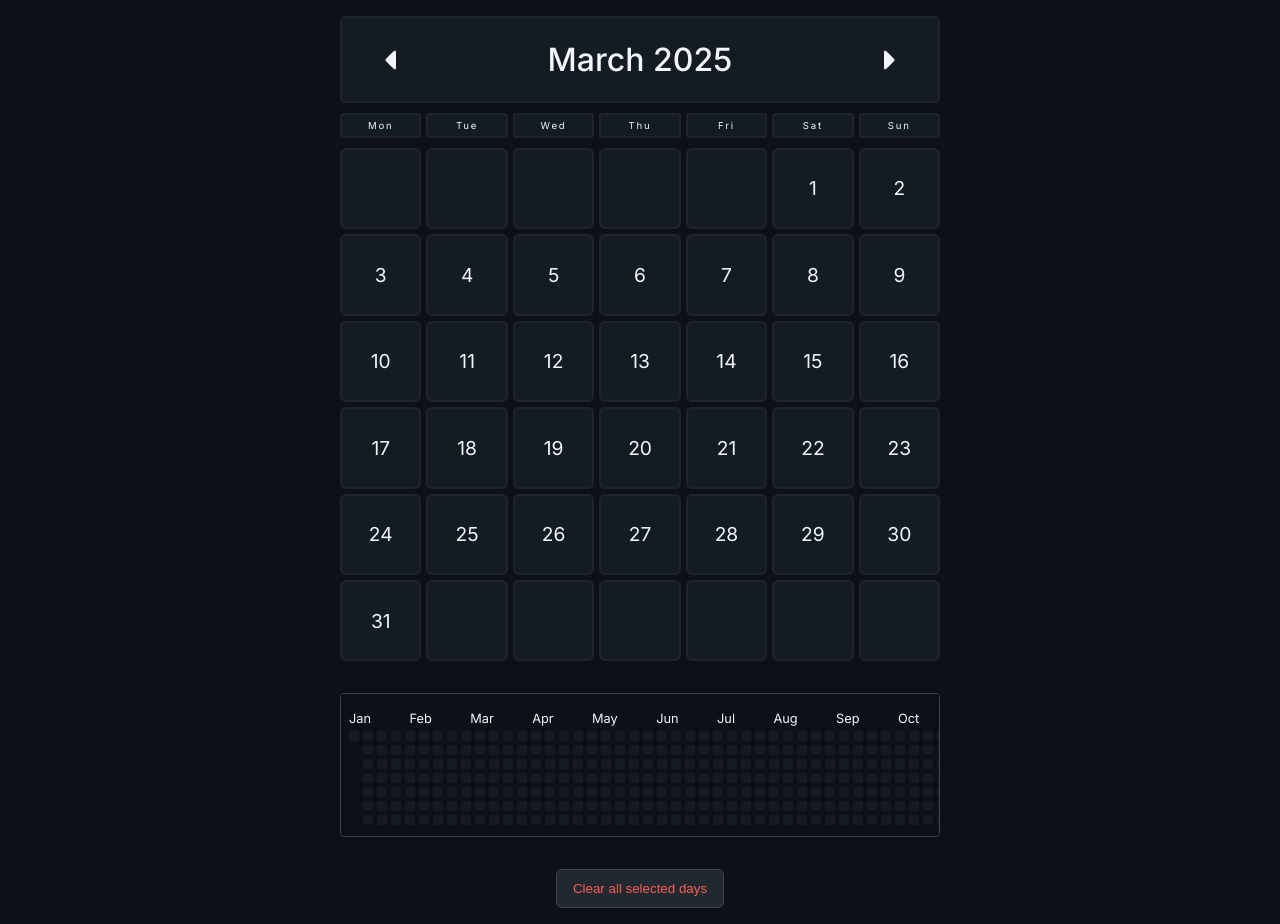
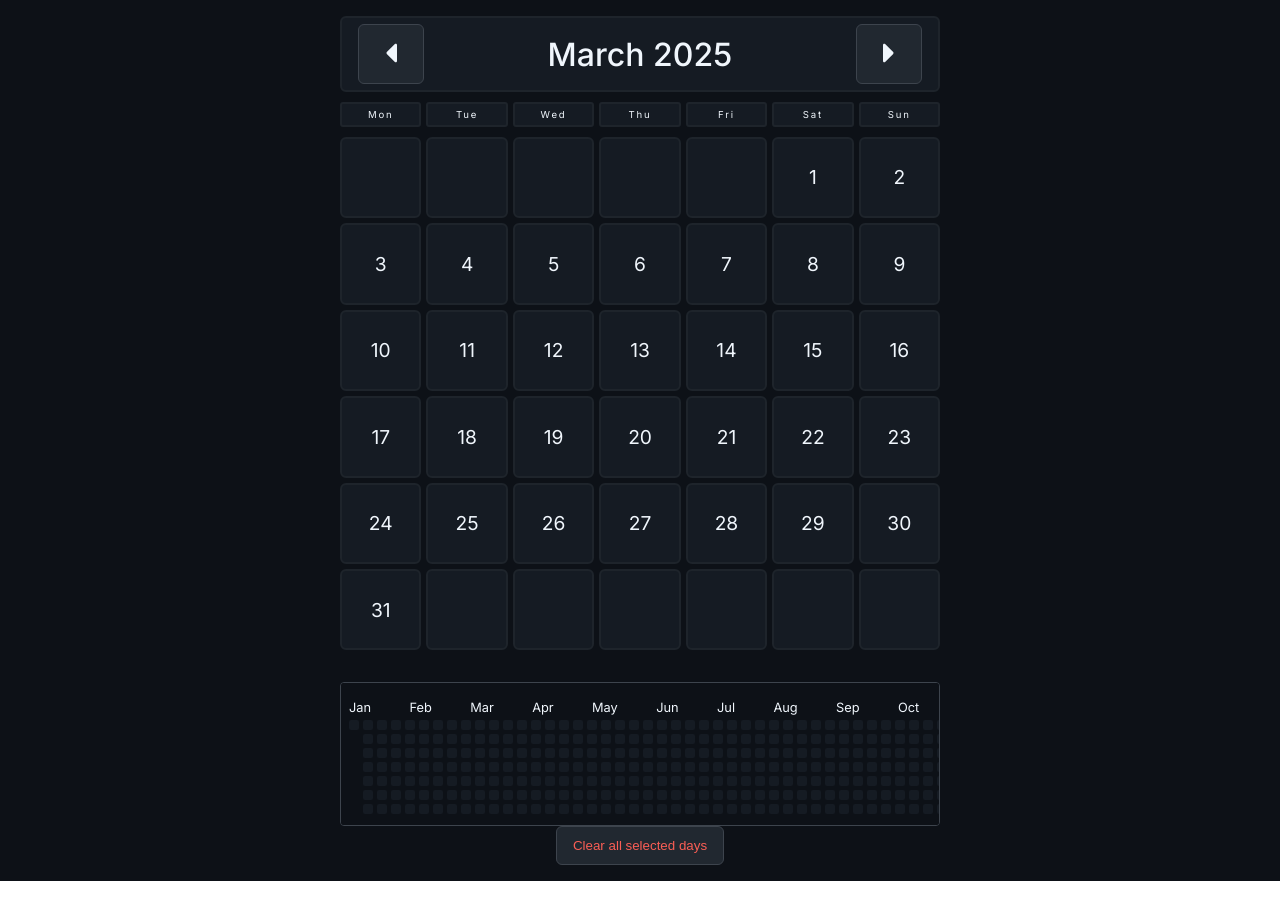
Before and after one commit to DavidAkerlind/vite-react-test-repo, a React (Vite) app: page / in a window 1280 px wide. After the commit the page ends 881 px from the top, so only its background shows below. Built offline with nearby package versions, Linux system fonts and the light colour scheme.

Commit message:
Refactor calendar components to use reusable Button component, implement YearlyGrid and MonthHeader, and add localStorage support for selected days

```diff
--- a/src/components/Button.jsx
+++ b/src/components/Button.jsx
@@ -1,10 +1,10 @@
 import React from 'react';
 
 function Button({ text, type, onClick }) {
-	const buttonClass = type === 'danger' ? 'danger' : ''; // Add 'danger' class if type is 'danger'
+	// Add 'danger' class if type is 'danger'
 
 	return (
-		<button onClick={onClick} className={buttonClass}>
+		<button onClick={onClick} className={type}>
 			{text}
 		</button>
 	);
--- a/src/components/Calendar.jsx
+++ b/src/components/Calendar.jsx
@@ -1,26 +1,73 @@
-import React, { useState } from 'react';
+import React, { useEffect, useState } from 'react';
 import CalendarHeader from './CalendarHeader';
 import CalendarDays from './CalendarDays';
 import CalendarGrid from './CalendarGrid';
 import YearlyView from './YearlyView';
+import Button from './Button';
 
 const Calendar = () => {
 	const [currentMonth, setCurrentMonth] = useState(new Date().getMonth());
 	const [currentYear, setCurrentYear] = useState(new Date().getFullYear());
 	const [selectedDays, setSelectedDays] = useState({});
+
+	// Load selected days from localStorage when the component mounts
+	useEffect(() => {
+		const savedDays = localStorage.getItem('selectedDays');
+		if (savedDays) {
+			setSelectedDays(JSON.parse(savedDays));
+		}
+	}, []);
+
+	// Save selected days to localStorage whenever selectedDays changes
+	useEffect(() => {
+		localStorage.setItem('selectedDays', JSON.stringify(selectedDays));
+	}, [selectedDays]);
+
+	const toggleDay = (day) => {
+		const key = `${currentYear}-${currentMonth}`;
+		const monthSelections = selectedDays[key] || [];
+
+		if (monthSelections.includes(day)) {
+			setSelectedDays({
+				...selectedDays,
+				[key]: monthSelections.filter((d) => d !== day),
+			});
+		} else {
+			setSelectedDays({
+				...selectedDays,
+				[key]: [...monthSelections, day],
+			});
+		}
+	};
+
+	// Function to clear all selected days
+	const clearSelectedDays = () => {
+		setSelectedDays({});
+		localStorage.removeItem('selectedDays');
+	};
+
 	return (
 		<div className="calendar">
 			<CalendarHeader
 				currentMonth={currentMonth}
 				currentYear={currentYear}
 				setCurrentMonth={setCurrentMonth}
+				setCurrentYear={setCurrentYear}
 			/>
 			<CalendarDays />
 			<CalendarGrid
 				currentMonth={currentMonth}
 				currentYear={currentYear}
 				selectedDays={selectedDays}
-				setSelectedDays={setSelectedDays}
+				toggleDay={toggleDay}
+			/>
+
+			<YearlyView selectedDays={selectedDays} />
+			<Button
+				text="Clear all selected days"
+				className="button"
+				onClick={clearSelectedDays}
+				type="danger"
 			/>
 		</div>
 	);
--- a/src/components/CalendarGrid.jsx
+++ b/src/components/CalendarGrid.jsx
@@ -1,74 +1,35 @@
-import React, { useState, useEffect } from 'react';
-import YearlyView from './YearlyView';
-import Button from './Button';
+import React from 'react';
 
-const CalendarGrid = ({ currentMonth, currentYear }) => {
-	const [selectedDays, setSelectedDays] = useState({});
-
-	// Ladda från localStorage vid start
-	useEffect(() => {
-		const savedDays = localStorage.getItem('selectedDays');
-		if (savedDays) {
-			setSelectedDays(JSON.parse(savedDays));
-		}
-	}, []);
-
-	// Spara till localStorage varje gång selectedDays ändras
-	useEffect(() => {
-		localStorage.setItem('selectedDays', JSON.stringify(selectedDays));
-	}, [selectedDays]);
-
+const CalendarGrid = ({
+	currentMonth,
+	currentYear,
+	selectedDays,
+	toggleDay,
+}) => {
 	const getDaysInMonth = (year, month) => {
-		const firstDay = new Date(year, month, 0).getDay(); // First day of the month
-		const daysInMonth = new Date(year, month + 1, 0).getDate(); // Total number of days in the month
+		const firstDay = new Date(year, month, 0).getDay();
+		const daysInMonth = new Date(year, month + 1, 0).getDate();
 
 		let days = [];
-
 		for (let i = 0; i < firstDay; i++) {
-			days.push(null); // Add empty days before the first day of the month
+			days.push(null);
 		}
 
-		// Add the actual days of the month
 		for (let i = 1; i <= daysInMonth; i++) {
 			days.push(i);
 		}
 
-		// Ensure that we have a full week for the last partial week, if any.
 		while (days.length % 7 !== 0) {
-			days.push(null); // Fill the remaining slots to complete the last week
+			days.push(null);
 		}
 
 		return days;
-	};
-
-	const toggleDay = (day) => {
-		const key = `${currentYear}-${currentMonth}`;
-		const monthSelections = selectedDays[key] || [];
-
-		if (monthSelections.includes(day)) {
-			setSelectedDays({
-				...selectedDays,
-				[key]: monthSelections.filter((d) => d !== day),
-			});
-		} else {
-			setSelectedDays({
-				...selectedDays,
-				[key]: [...monthSelections, day],
-			});
-		}
-	};
-
-	// Funktion för att rensa alla valda dagar
-	const clearSelectedDays = () => {
-		setSelectedDays({});
-		localStorage.removeItem('selectedDays');
 	};
 
 	const currentSelectedDays =
 		selectedDays[`${currentYear}-${currentMonth}`] || [];
 
 	return (
-		<div className="calendar-container">
 		<div className="calendar-grid">
 			{getDaysInMonth(currentYear, currentMonth).map((day, index) => (
 				<div
@@ -83,15 +44,6 @@ const CalendarGrid = ({ currentMonth, currentYear }) => {
 				</div>
 			))}
 		</div>
-
-			<YearlyView selectedDays={selectedDays} />
-			<Button
-				text="Clear all selected days"
-				className="button"
-				onClick={clearSelectedDays}
-				type="danger"
-			/>
-		</div>
 	);
 };
 
--- a/src/components/CalendarHeader.jsx
+++ b/src/components/CalendarHeader.jsx
@@ -1,5 +1,6 @@
 import React from 'react';
 import { FaCaretLeft, FaCaretRight } from 'react-icons/fa';
+import Button from './Button'; // Import the Button component
 
 const CalendarHeader = ({ currentMonth, currentYear, setCurrentMonth }) => {
 	const months = [
@@ -19,21 +20,28 @@ const CalendarHeader = ({ currentMonth, currentYear, setCurrentMonth }) => {
 
 	return (
 		<div className="calendar-header">
-			<button
+			{/* Left Button for changing month */}
+			<Button
+				text={<FaCaretLeft style={{ fontSize: '2rem' }} />}
 				onClick={() =>
 					setCurrentMonth((prev) => (prev === 0 ? 11 : prev - 1))
-				}>
-				<FaCaretLeft />
-			</button>
+				}
+				type="icon" // You can change the type to 'danger' or any other type you prefer
+			/>
+
+			{/* Display current month and year */}
 			<h2>
 				{months[currentMonth]} {currentYear}
 			</h2>
-			<button
+
+			{/* Right Button for changing month */}
+			<Button
+				text={<FaCaretRight style={{ fontSize: '2rem' }} />}
 				onClick={() =>
 					setCurrentMonth((prev) => (prev === 11 ? 0 : prev + 1))
-				}>
-				<FaCaretRight />
-			</button>
+				}
+				type="icon" // You can change the type to 'danger' or any other type you prefer
+			/>
 		</div>
 	);
 };
--- /dev/null
+++ b/src/components/MonthHeader.jsx
@@ -0,0 +1,31 @@
+import React from 'react';
+
+// Lista med månadsförkortningar
+const monthAbbreviations = [
+	'Jan',
+	'Feb',
+	'Mar',
+	'Apr',
+	'May',
+	'Jun',
+	'Jul',
+	'Aug',
+	'Sep',
+	'Oct',
+	'Nov',
+	'Dec',
+];
+
+const MonthHeader = () => {
+	return (
+		<div className="month-header">
+			{monthAbbreviations.map((month, index) => (
+				<div key={index} className="month-label">
+					{month}
+				</div>
+			))}
+		</div>
+	);
+};
+
+export default MonthHeader;
--- /dev/null
+++ b/src/components/YearlyGrid.jsx
@@ -0,0 +1,79 @@
+import React from 'react';
+
+const YearlyGrid = ({
+	selectedDays,
+	setHoveredDay,
+	setTooltipPosition,
+	getOrdinalSuffix,
+}) => {
+	const generateYearWeeks = () => {
+		const yearWeeks = [];
+
+		// Loop through each month
+		for (let month = 0; month < 12; month++) {
+			const daysInMonth = new Date(2025, month + 1, 0).getDate();
+
+			// Loop through each day in the month
+			for (let day = 1; day <= daysInMonth; day++) {
+				const date = new Date(2025, month, day);
+
+				// Calculate the week number using the ISO week system
+				const weekNumber = Math.ceil(
+					(date - new Date(2025, 0, 1)) / (7 * 24 * 60 * 60 * 1000)
+				);
+
+				if (!yearWeeks[weekNumber]) {
+					yearWeeks[weekNumber] = [];
+				}
+
+				// Add the current day to the corresponding week
+				yearWeeks[weekNumber].push({ month, day });
+			}
+		}
+
+		return yearWeeks;
+	};
+
+	return (
+		<div className="yearly-view">
+			{generateYearWeeks().map((week, weekIndex) => (
+				<div key={weekIndex} className="week-column">
+					{week.map(({ month, day }, dayIndex) => {
+						const isSelected =
+							selectedDays[`${2025}-${month}`]?.includes(day);
+
+						return (
+							<div
+								key={dayIndex}
+								className={`yearly-day ${
+									isSelected ? 'selected' : ''
+								}`}
+								onMouseEnter={(e) => {
+									const monthName = new Date(
+										2025,
+										month,
+										day
+									).toLocaleString('en-US', {
+										month: 'long',
+									});
+									setHoveredDay(
+										`${monthName} ${day}${getOrdinalSuffix(
+											day
+										)}`
+									);
+									setTooltipPosition({
+										x: e.clientX,
+										y: e.clientY,
+									});
+								}}
+								onMouseLeave={() => setHoveredDay(null)}
+							/>
+						);
+					})}
+				</div>
+			))}
+		</div>
+	);
+};
+
+export default YearlyGrid;
--- a/src/components/YearlyView.jsx
+++ b/src/components/YearlyView.jsx
@@ -1,4 +1,6 @@
 import React, { useState } from 'react';
+import MonthHeader from './MonthHeader';
+import YearlyGrid from './YearlyGrid';
 
 const YearlyView = ({ selectedDays }) => {
 	const [hoveredDay, setHoveredDay] = useState(null);
@@ -14,100 +16,15 @@ const YearlyView = ({ selectedDays }) => {
 		return 'th';
 	};
 
-	// Lista med månadsförkortningar
-	const monthAbbreviations = [
-		'Jan',
-		'Feb',
-		'Mar',
-		'Apr',
-		'May',
-		'Jun',
-		'Jul',
-		'Aug',
-		'Sep',
-		'Oct',
-		'Nov',
-		'Dec',
-	];
-
-	const generateYearWeeks = () => {
-		const yearWeeks = [];
-
-		// Loop through each month
-		for (let month = 0; month < 12; month++) {
-			const daysInMonth = new Date(2025, month + 1, 0).getDate();
-
-			// Loop through each day in the month
-			for (let day = 1; day <= daysInMonth; day++) {
-				const date = new Date(2025, month, day);
-
-				// Calculate the week number using the ISO week system
-				const weekNumber = Math.ceil(
-					(date - new Date(2025, 0, 1)) / (7 * 24 * 60 * 60 * 1000)
-				);
-
-				if (!yearWeeks[weekNumber]) {
-					yearWeeks[weekNumber] = [];
-				}
-
-				// Add the current day to the corresponding week
-				yearWeeks[weekNumber].push({ month, day });
-			}
-		}
-
-		return yearWeeks;
-	};
-
 	return (
 		<div className="yearly-view-container">
-			{/* Månadsförkortningar */}
-			<div className="month-header">
-				{monthAbbreviations.map((month, index) => (
-					<div key={index} className="month-label">
-						{month}
-					</div>
-				))}
-			</div>
-
-			<div className="yearly-view">
-				{generateYearWeeks().map((week, weekIndex) => (
-					<div key={weekIndex} className="week-column">
-						{week.map(({ month, day }, dayIndex) => {
-							const isSelected =
-								selectedDays[`${2025}-${month}`]?.includes(day);
-
-							return (
-								<div
-									key={dayIndex}
-									className={`yearly-day ${
-										isSelected ? 'selected' : ''
-									}`}
-									onMouseEnter={(e) => {
-										const monthName = new Date(
-											2025,
-											month,
-											day
-										).toLocaleString('en-US', {
-											month: 'long',
-										});
-										setHoveredDay(
-											`${monthName} ${day}${getOrdinalSuffix(
-												day
-											)}`
-										);
-										setTooltipPosition({
-											x: e.clientX,
-											y: e.clientY,
-										});
-									}}
-									onMouseLeave={() => setHoveredDay(null)}
-								/>
-							);
-						})}
-					</div>
-				))}
-			</div>
-
+			<MonthHeader />
+			<YearlyGrid
+				selectedDays={selectedDays}
+				setHoveredDay={setHoveredDay}
+				setTooltipPosition={setTooltipPosition}
+				getOrdinalSuffix={getOrdinalSuffix}
+			/>
 			{/* Tooltip som bara visas om hoveredDay inte är null */}
 			{hoveredDay && (
 				<div
--- a/src/index.css
+++ b/src/index.css
@@ -50,20 +50,6 @@ h2 {
 	justify-content: space-between;
 	align-items: center;
 	border-radius: 6px;
-}
-
-.calendar-header button {
-	background: none;
-	color: var(--white-text);
-	border: none;
-	font-size: 2rem;
-	cursor: pointer;
-	margin-top: 8px;
-	transition: all ease-in-out 0.1s;
-}
-
-.calendar-header button:hover {
-	opacity: 0.7;
 }
 
 .day-name {
@@ -189,7 +175,6 @@ button {
 	color: var(--white-text);
 	padding: 0.7rem 1rem;
 	border-radius: 6px;
-	margin-top: 2rem;
 	cursor: pointer;
 	transition: all ease-in-out 0.1s;
 }
@@ -204,6 +189,9 @@ button:active {
 
 button.danger {
 	color: var(--button-danger-text);
+}
+
+button.icon {
 }
 
 @media (min-width: 568px) {
```
Lines whose indentation alone changed are shown as unchanged.
